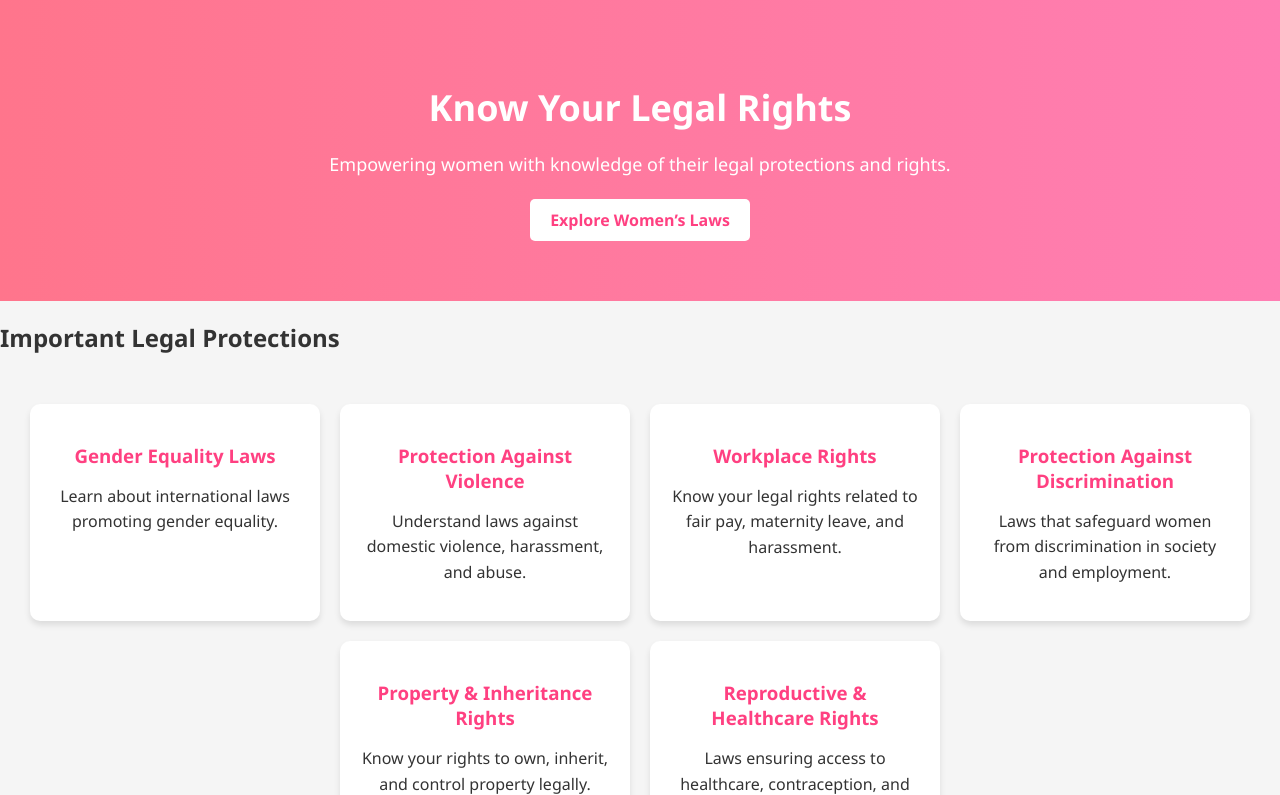
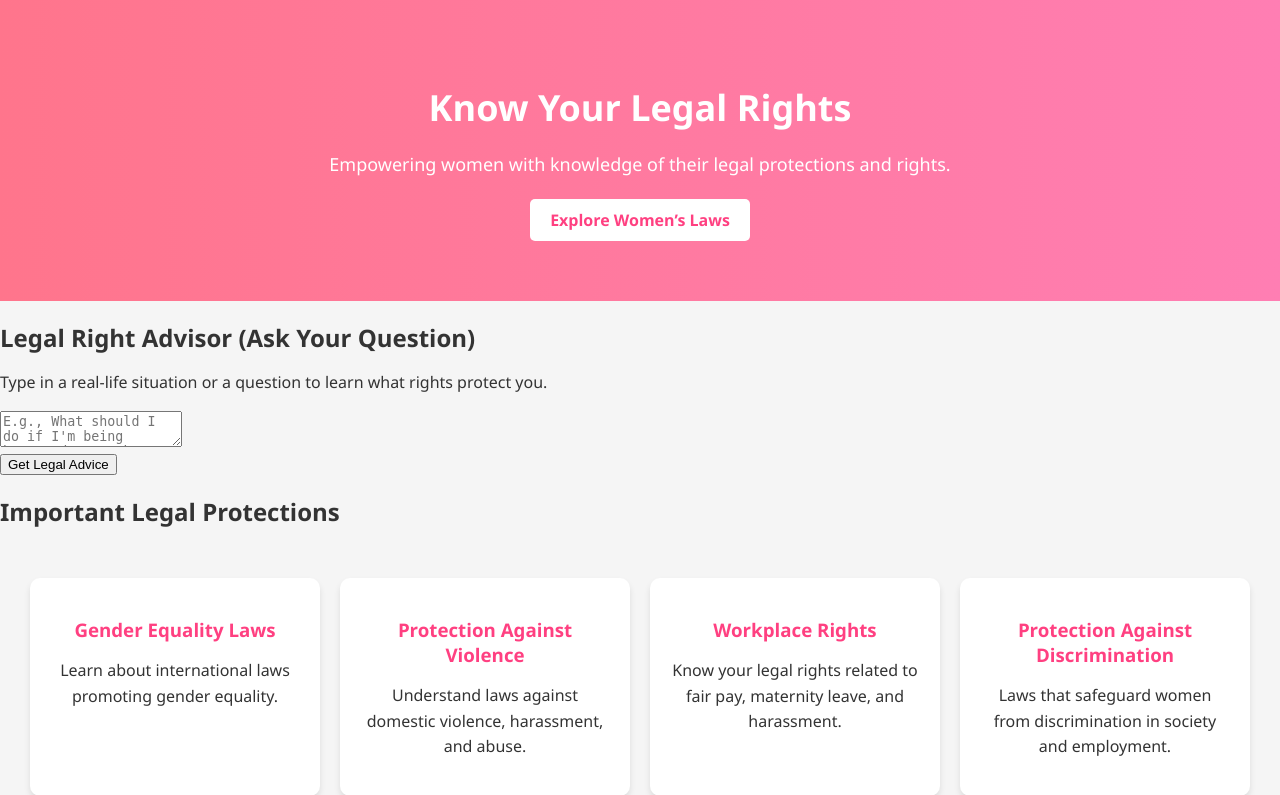
Before and after one commit to KhurramRashid6893/5_EmpowHer, a Flask app: page /legal_rights in a window 1280 px wide. Shown: the part 223-1018 px from the top of the page. Run offline with Flask 3, Linux system fonts and the light colour scheme.

Commit message:
Update legal_rights.html

```diff
--- a/templates/legal_rights.html
+++ b/templates/legal_rights.html
@@ -14,6 +14,20 @@
     <h1>Know Your Legal Rights</h1>
     <p>Empowering women with knowledge of their legal protections and rights.</p>
     <a href="https://www.unwomen.org/en/what-we-do/leadership-and-political-participation/laws-and-policies" target="_blank" class="btn">Explore Women’s Laws</a>
+</div>
+
+<!-- 🔍 Legal Right Advisor Section -->
+<div class="legal-advisor-section">
+    <h2>Legal Right Advisor (Ask Your Question)</h2>
+    <p>Type in a real-life situation or a question to learn what rights protect you.</p>
+
+    <div class="legal-advisor-form">
+        <textarea id="legal-question" placeholder="E.g., What should I do if I'm being harassed at work?"></textarea>
+        <br>
+        <button onclick="askLegalAdvisor()">Get Legal Advice</button>
+    </div>
+
+    <div id="advisor-response" class="advisor-response" style="display: none;"></div>
 </div>
 
 <!-- Legal Rights Categories -->
@@ -78,20 +92,59 @@
     </div>
 </div>
 
-<!-- JavaScript for Search Functionality -->
+<!-- JavaScript for Google and YouTube Search -->
 <script>
     function searchGoogle() {
-        let query = document.getElementById('search-input').value;
+        const query = document.getElementById('search-input').value;
         if (query) {
-            window.open(`https://www.google.com/search?q=${query}`, '_blank');
+            window.open(`https://www.google.com/search?q=${encodeURIComponent(query)}`, '_blank');
         }
     }
 
     function searchYouTube() {
-        let query = document.getElementById('search-input').value;
+        const query = document.getElementById('search-input').value;
         if (query) {
-            window.open(`https://www.youtube.com/results?search_query=${query}`, '_blank');
+            window.open(`https://www.youtube.com/results?search_query=${encodeURIComponent(query)}`, '_blank');
         }
+    }
+
+    function askLegalAdvisor() {
+        const question = document.getElementById('legal-question').value;
+        const responseDiv = document.getElementById('advisor-response');
+
+        if (!question.trim()) {
+            responseDiv.innerHTML = "Please enter a question about your rights.";
+            responseDiv.style.display = "block";
+            return;
+        }
+
+        responseDiv.innerHTML = "Thinking... Please wait.";
+        responseDiv.style.display = "block";
+
+        fetch("/ai_assistant", {
+            method: "POST",
+            headers: {
+                'Content-Type': 'application/json',
+            },
+            body: JSON.stringify({ prompt: question })
+        })
+        .then(res => res.json())
+        .then(data => {
+            let text = data.response.trim();
+
+            // Format into bullet points
+            let lines = text.split('\n').filter(line => line.trim() !== "");
+            let html = "<ul>";
+            lines.forEach(line => {
+                html += `<li>${line.replace(/^\d+\.\s*/, '')}</li>`;
+            });
+            html += "</ul>";
+
+            responseDiv.innerHTML = html;
+        })
+        .catch(() => {
+            responseDiv.innerHTML = "Sorry, something went wrong.";
+        });
     }
 </script>
 
```
